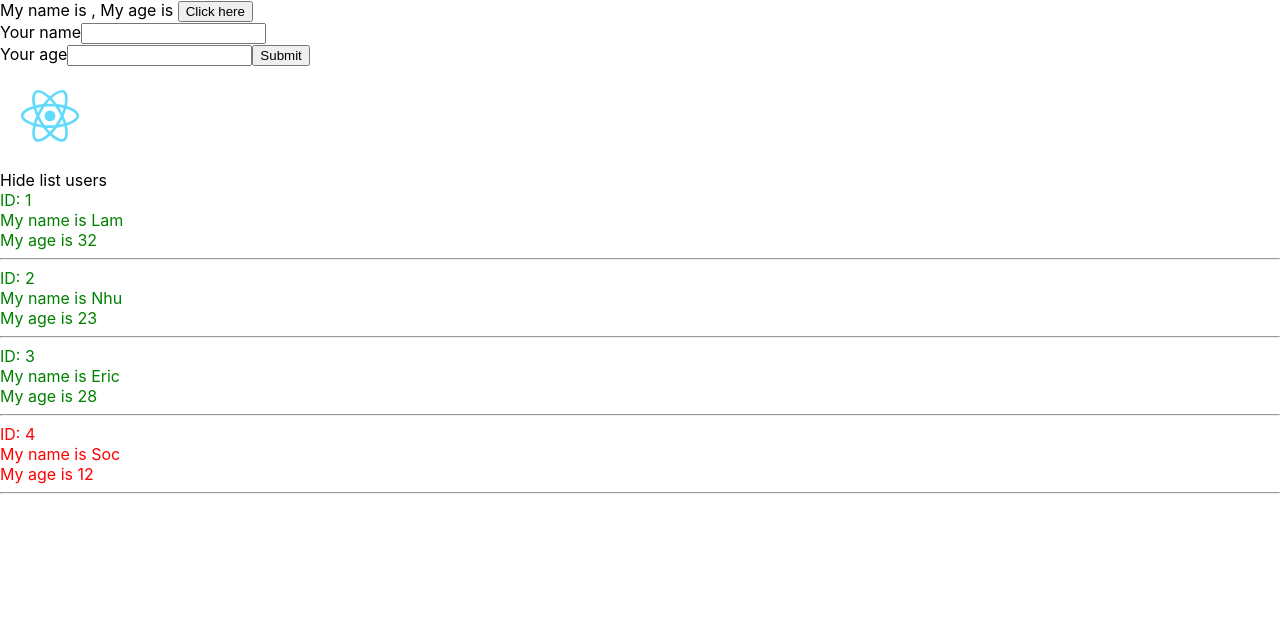
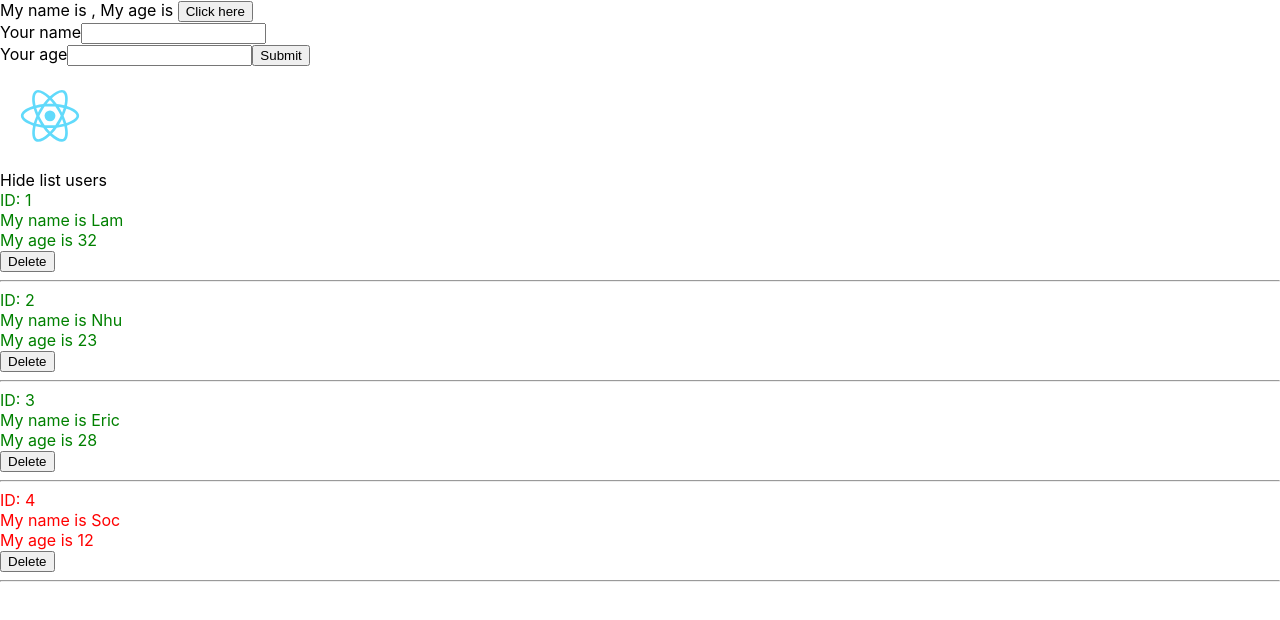
Before and after one commit to desmondpham/React1, a React (Create React App) app: page / in a window 1280 px wide. Shown: the top 620 px of the page. Built offline with nearby package versions, Linux system fonts and the light colour scheme.

Commit message:
delete with filter

```diff
--- a/src/components/DisplayInfor.js
+++ b/src/components/DisplayInfor.js
@@ -26,7 +26,7 @@ class DisplayInfor extends React.Component{
                 </div>
                 {this.state.isShowListUsers &&
                     <div>
-                        { listUsers.map((user)=>{
+                        { listUsers.map((user, index)=>{
                             console.log("check map user", user);
 
                             return (
@@ -34,6 +34,7 @@ class DisplayInfor extends React.Component{
                                     <div>ID: {user.id}</div>
                                     <div>My name is {user.name}</div>
                                     <div>My age is {user.age}</div>
+                                    <div><button onClick={()=> this.props.handleDeleteUser(user.id)}>Delete</button></div>
                                     <hr/>
                                 </div>
                             )
--- a/src/components/MyComponent.js
+++ b/src/components/MyComponent.js
@@ -18,6 +18,14 @@ class MyComponent extends React.Component {
         })
     }
 
+    handleDeleteUser = (userId) => {
+        let listUsersClone = [...this.state.listUsers]
+        listUsersClone = listUsersClone.filter(item =>item.id !== userId)
+        this.setState({
+            listUsers: listUsersClone
+        })
+    }
+
     // JSX
     render() {
         return (
@@ -25,6 +33,7 @@ class MyComponent extends React.Component {
                 <AddUserInfor handleAddNewUser={this.handleAddNewUser}/>
                 <DisplayInfor
                     listUsers={this.state.listUsers}
+                    handleDeleteUser={this.handleDeleteUser}
                 />
             </div>
         );
```
